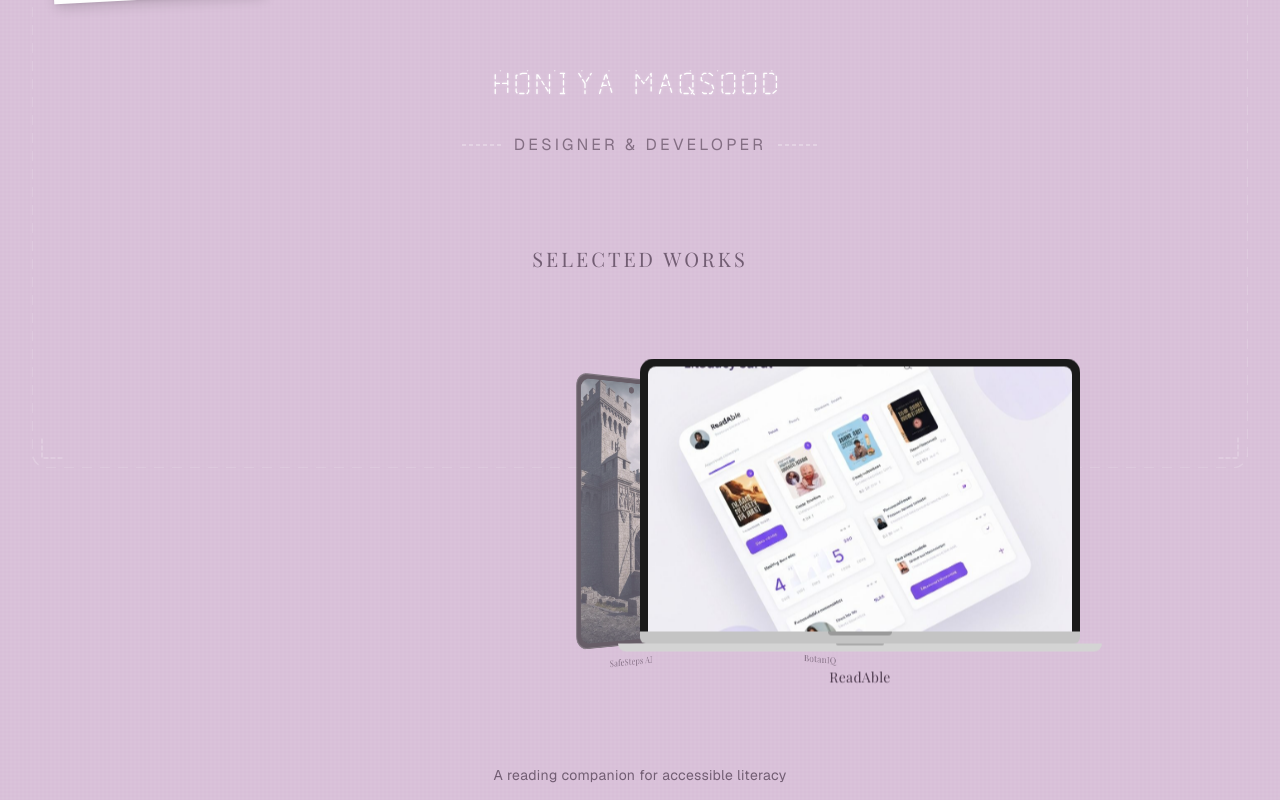
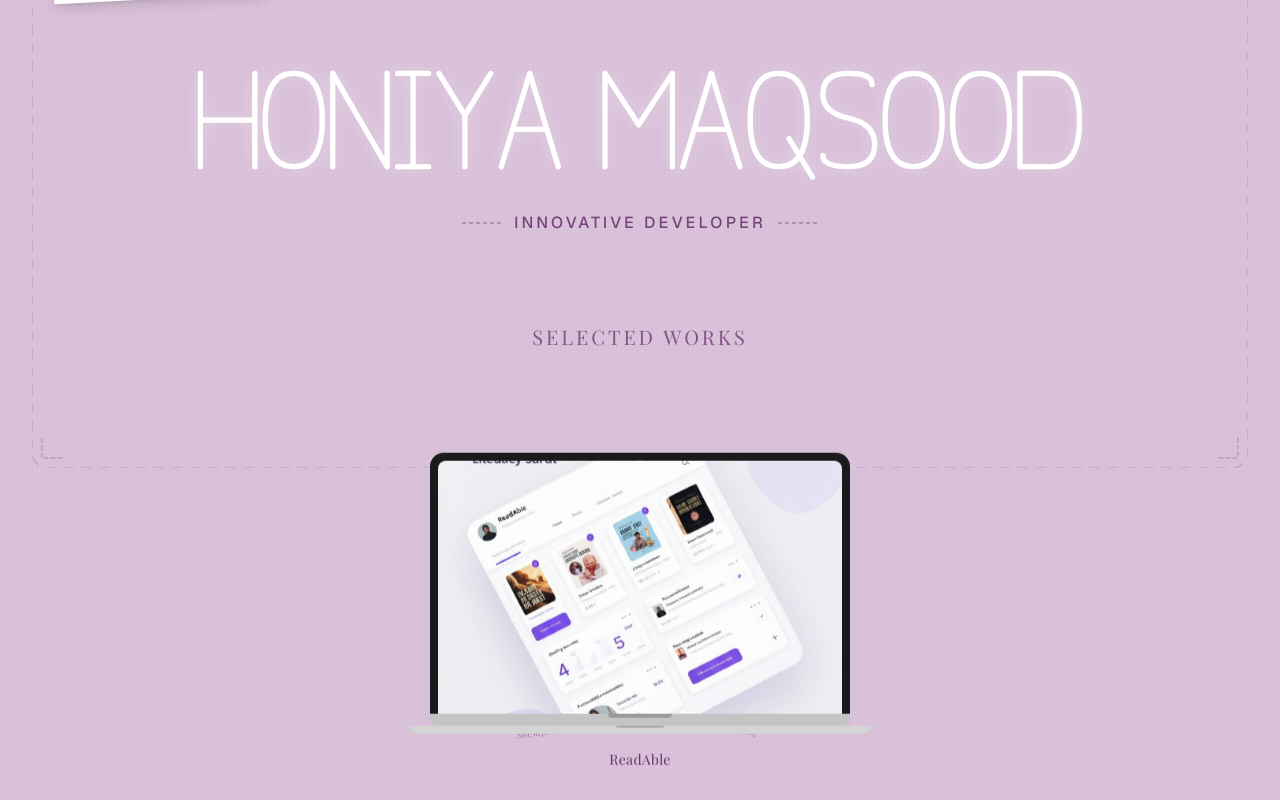
Before and after one commit to Honiya112/Honiya_Portfolio-3q, a Next.js app: page / in a window 1280 px wide. Shown: the part 300-1100 px from the top of the page. Built offline with nearby package versions, Linux system fonts and the light colour scheme.

Commit message:
refactor: update SVG animation and color scheme
Rewrite SVG path with Framer Motion; update text colors; add carousel drag interaction

Co-authored-by: Honiya Maqsood <92329653+Honiya112@users.noreply.github.com>

```diff
--- a/app/layout.tsx
+++ b/app/layout.tsx
@@ -6,11 +6,11 @@ import './globals.css'
 
 const _geist = Geist({ subsets: ["latin"], variable: "--font-geist" });
 const _geistMono = Geist_Mono({ subsets: ["latin"], variable: "--font-geist-mono" });
-const _playfair = Playfair_Display({ subsets: ["latin"], variable: "--font-playfair", weight: ["400", "500", "600", "700"] });
+const _playfair = Playfair_Display({ subsets: ["latin"], variable: "--font-playfair", weight: ["400", "500", "600", "700", "800", "900"] });
 
 export const metadata: Metadata = {
   title: "Honiya's Portfolio",
-  description: "Portfolio of Honiya Maqsood - Designer & Developer crafting beautiful digital experiences.",
+  description: "Portfolio of Honiya Maqsood - Innovative Developer crafting beautiful digital experiences.",
   generator: 'v0.app',
   icons: {
     icon: [
--- a/app/page.tsx
+++ b/app/page.tsx
@@ -17,10 +17,10 @@ export default function Home() {
             width="100%"
             height="100%"
             fill="none"
-            stroke="white"
+            stroke="#4A0E4E"
             strokeWidth="1.5"
             strokeDasharray="10 8"
-            strokeOpacity="0.2"
+            strokeOpacity="0.15"
             rx="16"
           />
         </svg>
@@ -37,7 +37,7 @@ export default function Home() {
               animate={{ opacity: 1, x: 0 }}
               transition={{ duration: 0.8, delay: 0.3 }}
             >
-              <span className="text-[10px] md:text-xs font-sans text-foreground/50 tracking-widest uppercase mb-1">
+              <span className="text-[10px] md:text-xs font-sans text-[#4A0E4E]/50 tracking-widest uppercase mb-1">
                 {"What I'm currently making"}
               </span>
               <PolaroidFrame
@@ -57,7 +57,7 @@ export default function Home() {
               animate={{ opacity: 1, x: 0 }}
               transition={{ duration: 0.8, delay: 0.5 }}
             >
-              <span className="text-[10px] md:text-xs font-sans text-foreground/50 tracking-widest uppercase mb-1">
+              <span className="text-[10px] md:text-xs font-sans text-[#4A0E4E]/50 tracking-widest uppercase mb-1">
                 Picture of the day
               </span>
               <PolaroidFrame
@@ -81,27 +81,27 @@ export default function Home() {
             className="flex items-center gap-3 mt-6"
             initial={{ opacity: 0 }}
             animate={{ opacity: 1 }}
-            transition={{ delay: 2, duration: 0.8 }}
+            transition={{ delay: 3.2, duration: 0.8 }}
           >
             <svg width="40" height="2" className="hidden md:block">
               <line
                 x1="0" y1="1" x2="40" y2="1"
-                stroke="white"
+                stroke="#4A0E4E"
                 strokeWidth="1.5"
                 strokeDasharray="4 3"
-                strokeOpacity="0.4"
+                strokeOpacity="0.35"
               />
             </svg>
-            <p className="font-sans text-sm md:text-base text-foreground/50 tracking-[0.2em] uppercase">
-              Designer & Developer
+            <p className="font-sans text-sm md:text-base text-[#4A0E4E]/70 tracking-[0.2em] uppercase font-medium">
+              Innovative Developer
             </p>
             <svg width="40" height="2" className="hidden md:block">
               <line
                 x1="0" y1="1" x2="40" y2="1"
-                stroke="white"
+                stroke="#4A0E4E"
                 strokeWidth="1.5"
                 strokeDasharray="4 3"
-                strokeOpacity="0.4"
+                strokeOpacity="0.35"
               />
             </svg>
           </motion.div>
@@ -115,7 +115,7 @@ export default function Home() {
           transition={{ delay: 1.2, duration: 0.8 }}
         >
           <motion.h2
-            className="text-center font-serif text-lg md:text-xl text-foreground/60 tracking-[0.15em] uppercase mb-10"
+            className="text-center font-serif text-lg md:text-xl text-[#4A0E4E]/60 tracking-[0.15em] uppercase mb-10"
             initial={{ opacity: 0 }}
             animate={{ opacity: 1 }}
             transition={{ delay: 1.5, duration: 0.8 }}
@@ -130,13 +130,13 @@ export default function Home() {
           <svg width="120" height="2">
             <line
               x1="0" y1="1" x2="120" y2="1"
-              stroke="white"
+              stroke="#4A0E4E"
               strokeWidth="1.5"
               strokeDasharray="6 5"
-              strokeOpacity="0.3"
+              strokeOpacity="0.25"
             />
           </svg>
-          <p className="font-sans text-xs text-foreground/30 tracking-widest uppercase">
+          <p className="font-sans text-xs text-[#4A0E4E]/30 tracking-widest uppercase">
             Crafted with care
           </p>
         </footer>
@@ -171,7 +171,7 @@ function CornerStitch({ position }: { position: "top-left" | "top-right" | "bott
       className={`fixed ${positionClasses[position]} z-0 pointer-events-none`}
       initial={{ opacity: 0 }}
       animate={{ opacity: 1 }}
-      transition={{ delay: 2.5, duration: 0.5 }}
+      transition={{ delay: 3.5, duration: 0.5 }}
     >
       <svg
         width="24"
@@ -182,10 +182,10 @@ function CornerStitch({ position }: { position: "top-left" | "top-right" | "bott
         <path
           d="M2 22 L2 2 L22 2"
           fill="none"
-          stroke="white"
+          stroke="#4A0E4E"
           strokeWidth="1.5"
           strokeDasharray="4 3"
-          strokeOpacity="0.25"
+          strokeOpacity="0.2"
           strokeLinecap="round"
         />
       </svg>
--- a/components/device-carousel.tsx
+++ b/components/device-carousel.tsx
@@ -1,7 +1,7 @@
 "use client"
 
-import { useState } from "react"
-import { motion, AnimatePresence } from "framer-motion"
+import { useState, useRef } from "react"
+import { motion, AnimatePresence, type PanInfo } from "framer-motion"
 import Image from "next/image"
 
 interface Project {
@@ -34,76 +34,48 @@ const projects: Project[] = [
 
 function MacBookMockup({ screenshot, name }: { screenshot: string; name: string }) {
   return (
-    <div className="relative w-[340px] md:w-[440px]">
-      {/* Screen */}
+    <div className="relative w-[320px] md:w-[420px]">
       <div className="relative rounded-t-xl bg-[#1a1a1a] p-2 pb-0">
-        {/* Camera */}
         <div className="absolute top-1.5 left-1/2 -translate-x-1/2 w-2 h-2 rounded-full bg-[#2a2a2a]" />
         <div className="relative w-full aspect-[16/10] rounded-t-md overflow-hidden bg-[#111]">
-          <Image
-            src={screenshot}
-            alt={`${name} project screenshot`}
-            fill
-            className="object-cover"
-          />
+          <Image src={screenshot} alt={`${name} project screenshot`} fill className="object-cover" />
         </div>
       </div>
-      {/* Bottom bezel */}
       <div className="relative h-3 bg-[#c4c4c4] rounded-b-sm">
         <div className="absolute top-0 left-1/2 -translate-x-1/2 w-16 h-1 bg-[#9a9a9a] rounded-b-sm" />
       </div>
-      {/* Base */}
       <div className="relative mx-auto w-[110%] -ml-[5%] h-2 bg-[#d4d4d4] rounded-b-lg">
         <div className="absolute top-0 left-1/2 -translate-x-1/2 w-12 h-0.5 bg-[#aaa] rounded-b" />
       </div>
-      {/* Label */}
-      <p className="text-center mt-4 font-serif text-foreground/80 text-sm tracking-wide">{name}</p>
+      <p className="text-center mt-4 font-serif text-[#4A0E4E]/80 text-sm tracking-wide">{name}</p>
     </div>
   )
 }
 
 function IPhoneMockup({ screenshot, name }: { screenshot: string; name: string }) {
   return (
-    <div className="relative w-[160px] md:w-[200px]">
-      {/* Phone body */}
+    <div className="relative w-[150px] md:w-[190px]">
       <div className="relative rounded-[28px] bg-[#1a1a1a] p-2 border-[3px] border-[#333]">
-        {/* Notch */}
         <div className="absolute top-2 left-1/2 -translate-x-1/2 w-16 h-4 bg-[#1a1a1a] rounded-b-xl z-10" />
-        {/* Screen */}
         <div className="relative w-full aspect-[9/19.5] rounded-[22px] overflow-hidden bg-[#111]">
-          <Image
-            src={screenshot}
-            alt={`${name} project screenshot`}
-            fill
-            className="object-cover"
-          />
+          <Image src={screenshot} alt={`${name} project screenshot`} fill className="object-cover" />
         </div>
       </div>
-      {/* Label */}
-      <p className="text-center mt-4 font-serif text-foreground/80 text-sm tracking-wide">{name}</p>
+      <p className="text-center mt-4 font-serif text-[#4A0E4E]/80 text-sm tracking-wide">{name}</p>
     </div>
   )
 }
 
 function SamsungMockup({ screenshot, name }: { screenshot: string; name: string }) {
   return (
-    <div className="relative w-[160px] md:w-[200px]">
-      {/* Phone body */}
+    <div className="relative w-[150px] md:w-[190px]">
       <div className="relative rounded-[20px] bg-[#1a1a1a] p-1.5 border-[2px] border-[#444]">
-        {/* Punch hole camera */}
         <div className="absolute top-3 left-1/2 -translate-x-1/2 w-2.5 h-2.5 bg-[#222] rounded-full z-10" />
-        {/* Screen */}
         <div className="relative w-full aspect-[9/19.5] rounded-[16px] overflow-hidden bg-[#111]">
-          <Image
-            src={screenshot}
-            alt={`${name} project screenshot`}
-            fill
-            className="object-cover"
-          />
+          <Image src={screenshot} alt={`${name} project screenshot`} fill className="object-cover" />
         </div>
       </div>
-      {/* Label */}
-      <p className="text-center mt-4 font-serif text-foreground/80 text-sm tracking-wide">{name}</p>
+      <p className="text-center mt-4 font-serif text-[#4A0E4E]/80 text-sm tracking-wide">{name}</p>
     </div>
   )
 }
@@ -121,6 +93,18 @@ function DeviceMockup({ project }: { project: Project }) {
 
 export function DeviceCarousel() {
   const [activeIndex, setActiveIndex] = useState(0)
+  const constraintsRef = useRef<HTMLDivElement>(null)
+
+  const handleDragEnd = (_: MouseEvent | TouchEvent | PointerEvent, info: PanInfo) => {
+    const threshold = 50
+    if (info.offset.x < -threshold) {
+      // swiped left → next
+      setActiveIndex((prev) => (prev + 1) % projects.length)
+    } else if (info.offset.x > threshold) {
+      // swiped right → previous
+      setActiveIndex((prev) => (prev - 1 + projects.length) % projects.length)
+    }
+  }
 
   const getPosition = (index: number) => {
     const diff = (index - activeIndex + projects.length) % projects.length
@@ -131,7 +115,7 @@ export function DeviceCarousel() {
 
   const positionVariants = {
     center: {
-      x: 0,
+      x: "-50%",
       z: 0,
       scale: 1,
       rotateY: 0,
@@ -139,28 +123,34 @@ export function DeviceCarousel() {
       zIndex: 30,
     },
     left: {
-      x: "-55%",
-      z: -200,
-      scale: 0.75,
-      rotateY: 35,
-      opacity: 0.6,
+      x: "-115%",
+      z: -250,
+      scale: 0.72,
+      rotateY: 40,
+      opacity: 0.55,
       zIndex: 10,
     },
     right: {
-      x: "55%",
-      z: -200,
-      scale: 0.75,
-      rotateY: -35,
-      opacity: 0.6,
+      x: "15%",
+      z: -250,
+      scale: 0.72,
+      rotateY: -40,
+      opacity: 0.55,
       zIndex: 10,
     },
   }
 
   return (
-    <div className="flex flex-col items-center gap-8">
-      <div
-        className="relative w-full max-w-[800px] h-[350px] md:h-[420px]"
+    <div className="flex flex-col items-center gap-8 w-full">
+      {/* Drag wrapper - centered */}
+      <motion.div
+        ref={constraintsRef}
+        className="relative w-full max-w-[900px] h-[380px] md:h-[440px] mx-auto cursor-grab active:cursor-grabbing"
         style={{ perspective: "1200px" }}
+        drag="x"
+        dragConstraints={{ left: 0, right: 0 }}
+        dragElastic={0.2}
+        onDragEnd={handleDragEnd}
       >
         <AnimatePresence mode="sync">
           {projects.map((project, index) => {
@@ -168,10 +158,9 @@ export function DeviceCarousel() {
             return (
               <motion.div
                 key={project.name}
-                className="absolute left-1/2 top-1/2 cursor-pointer"
+                className="absolute left-1/2 top-1/2 pointer-events-auto"
                 style={{
                   transformStyle: "preserve-3d",
-                  x: "-50%",
                   y: "-50%",
                 }}
                 animate={positionVariants[position]}
@@ -180,7 +169,7 @@ export function DeviceCarousel() {
                   ease: [0.32, 0.72, 0, 1],
                 }}
                 onClick={() => setActiveIndex(index)}
-                whileHover={position !== "center" ? { scale: 0.8, opacity: 0.8 } : {}}
+                whileHover={position !== "center" ? { scale: 0.78, opacity: 0.75 } : {}}
                 role="button"
                 aria-label={`View ${project.name} project`}
                 tabIndex={0}
@@ -196,7 +185,7 @@ export function DeviceCarousel() {
             )
           })}
         </AnimatePresence>
-      </div>
+      </motion.div>
 
       {/* Description */}
       <motion.div
@@ -206,7 +195,7 @@ export function DeviceCarousel() {
         transition={{ duration: 0.4 }}
         className="text-center"
       >
-        <p className="text-foreground/60 font-sans text-sm tracking-wide">
+        <p className="text-[#4A0E4E]/60 font-sans text-sm tracking-wide">
           {projects[activeIndex].description}
         </p>
       </motion.div>
@@ -219,8 +208,8 @@ export function DeviceCarousel() {
             onClick={() => setActiveIndex(index)}
             className={`w-2.5 h-2.5 rounded-full transition-all duration-300 ${
               index === activeIndex
-                ? "bg-foreground/70 scale-125"
-                : "bg-foreground/20 hover:bg-foreground/40"
+                ? "bg-[#4A0E4E]/70 scale-125"
+                : "bg-[#4A0E4E]/20 hover:bg-[#4A0E4E]/40"
             }`}
             aria-label={`Go to ${project.name}`}
           />
--- a/components/polaroid-frame.tsx
+++ b/components/polaroid-frame.tsx
@@ -59,7 +59,7 @@ export function PolaroidFrame({
 
       {/* Caption written in "handwriting" style */}
       <p
-        className="absolute bottom-2.5 left-0 right-0 text-center text-[11px] md:text-xs text-[#5C3D5C]/80 tracking-wide font-serif italic"
+        className="absolute bottom-2.5 left-0 right-0 text-center text-[11px] md:text-xs text-[#4A0E4E]/70 tracking-wide font-serif italic"
       >
         {caption}
       </p>
--- a/components/stitched-name.tsx
+++ b/components/stitched-name.tsx
@@ -1,128 +1,194 @@
 "use client"
 
-import { motion } from "framer-motion"
+import { motion, useMotionValue, useTransform, animate } from "framer-motion"
 import { useEffect, useRef, useState } from "react"
 
-const LETTERS = "HONIYA MAQSOOD".split("")
+/*
+ * Each letter of "HONIYA MAQSOOD" is defined as an SVG <path>.
+ * Framer Motion's `pathLength` drives a single 0 → 1 animation that
+ * reveals the stroke progressively, producing the "needle-stitching"
+ * draw effect. A dashed `strokeDasharray` overlays the stroke so the
+ * solid draw still looks like thread stitches.
+ *
+ * A global progress motion-value (0 → 1 over 3 s) is used; each letter
+ * maps its own slice of that progress so letters appear left-to-right.
+ */
 
-function getLetterPath(letter: string, x: number, y: number, size: number): string {
-  const s = size
-  const h = s * 0.8
+interface LetterDef {
+  char: string
+  d: string // SVG path data
+  width: number // advance width
+}
 
-  const paths: Record<string, string> = {
-    H: `M${x} ${y + h} L${x} ${y} M${x} ${y + h * 0.5} L${x + s * 0.5} ${y + h * 0.5} M${x + s * 0.5} ${y} L${x + s * 0.5} ${y + h}`,
-    O: `M${x + s * 0.25} ${y} L${x + s * 0.45} ${y} L${x + s * 0.5} ${y + h * 0.1} L${x + s * 0.5} ${y + h * 0.9} L${x + s * 0.45} ${y + h} L${x + s * 0.05} ${y + h} L${x} ${y + h * 0.9} L${x} ${y + h * 0.1} Z`,
-    N: `M${x} ${y + h} L${x} ${y} L${x + s * 0.5} ${y + h} L${x + s * 0.5} ${y}`,
-    I: `M${x + s * 0.1} ${y} L${x + s * 0.35} ${y} M${x + s * 0.225} ${y} L${x + s * 0.225} ${y + h} M${x + s * 0.1} ${y + h} L${x + s * 0.35} ${y + h}`,
-    Y: `M${x} ${y} L${x + s * 0.25} ${y + h * 0.5} L${x + s * 0.5} ${y} M${x + s * 0.25} ${y + h * 0.5} L${x + s * 0.25} ${y + h}`,
-    A: `M${x} ${y + h} L${x + s * 0.25} ${y} L${x + s * 0.5} ${y + h} M${x + s * 0.1} ${y + h * 0.6} L${x + s * 0.4} ${y + h * 0.6}`,
-    M: `M${x} ${y + h} L${x} ${y} L${x + s * 0.3} ${y + h * 0.5} L${x + s * 0.6} ${y} L${x + s * 0.6} ${y + h}`,
-    Q: `M${x + s * 0.25} ${y} L${x + s * 0.45} ${y} L${x + s * 0.5} ${y + h * 0.1} L${x + s * 0.5} ${y + h * 0.9} L${x + s * 0.45} ${y + h} L${x + s * 0.05} ${y + h} L${x} ${y + h * 0.9} L${x} ${y + h * 0.1} Z M${x + s * 0.35} ${y + h * 0.7} L${x + s * 0.55} ${y + h * 1.05}`,
-    S: `M${x + s * 0.45} ${y + h * 0.1} L${x + s * 0.35} ${y} L${x + s * 0.1} ${y} L${x} ${y + h * 0.1} L${x} ${y + h * 0.35} L${x + s * 0.45} ${y + h * 0.6} L${x + s * 0.5} ${y + h * 0.8} L${x + s * 0.4} ${y + h} L${x + s * 0.1} ${y + h} L${x} ${y + h * 0.9}`,
-    D: `M${x} ${y} L${x} ${y + h} L${x + s * 0.35} ${y + h} L${x + s * 0.5} ${y + h * 0.85} L${x + s * 0.5} ${y + h * 0.15} L${x + s * 0.35} ${y} Z`,
-    " ": "",
+const FONT_H = 72 // cap-height in SVG units
+const GAP = 8 // inter-letter gap
+const WORD_GAP = 28 // space between words
+
+function buildLetters(): LetterDef[] {
+  // Bolder, more complete letter paths at 72-unit height for high legibility
+  const defs: Record<string, { d: (x: number) => string; w: number }> = {
+    H: {
+      d: (x) =>
+        `M${x} ${FONT_H} L${x} 0 M${x} ${FONT_H * 0.5} L${x + 42} ${FONT_H * 0.5} M${x + 42} 0 L${x + 42} ${FONT_H}`,
+      w: 42,
+    },
+    O: {
+      d: (x) =>
+        `M${x + 22} 0 Q${x} 0 ${x} ${FONT_H * 0.5} Q${x} ${FONT_H} ${x + 22} ${FONT_H} Q${x + 44} ${FONT_H} ${x + 44} ${FONT_H * 0.5} Q${x + 44} 0 ${x + 22} 0`,
+      w: 44,
+    },
+    N: {
+      d: (x) =>
+        `M${x} ${FONT_H} L${x} 0 L${x + 42} ${FONT_H} L${x + 42} 0`,
+      w: 42,
+    },
+    I: {
+      d: (x) =>
+        `M${x} 0 L${x + 24} 0 M${x + 12} 0 L${x + 12} ${FONT_H} M${x} ${FONT_H} L${x + 24} ${FONT_H}`,
+      w: 24,
+    },
+    Y: {
+      d: (x) =>
+        `M${x} 0 L${x + 20} ${FONT_H * 0.45} L${x + 40} 0 M${x + 20} ${FONT_H * 0.45} L${x + 20} ${FONT_H}`,
+      w: 40,
+    },
+    A: {
+      d: (x) =>
+        `M${x} ${FONT_H} L${x + 22} 0 L${x + 44} ${FONT_H} M${x + 10} ${FONT_H * 0.6} L${x + 34} ${FONT_H * 0.6}`,
+      w: 44,
+    },
+    M: {
+      d: (x) =>
+        `M${x} ${FONT_H} L${x} 0 L${x + 26} ${FONT_H * 0.55} L${x + 52} 0 L${x + 52} ${FONT_H}`,
+      w: 52,
+    },
+    Q: {
+      d: (x) =>
+        `M${x + 22} 0 Q${x} 0 ${x} ${FONT_H * 0.5} Q${x} ${FONT_H} ${x + 22} ${FONT_H} Q${x + 44} ${FONT_H} ${x + 44} ${FONT_H * 0.5} Q${x + 44} 0 ${x + 22} 0 M${x + 30} ${FONT_H * 0.7} L${x + 48} ${FONT_H + 8}`,
+      w: 48,
+    },
+    S: {
+      d: (x) =>
+        `M${x + 38} ${FONT_H * 0.12} Q${x + 38} 0 ${x + 20} 0 Q${x} 0 ${x} ${FONT_H * 0.22} Q${x} ${FONT_H * 0.42} ${x + 20} ${FONT_H * 0.48} Q${x + 40} ${FONT_H * 0.54} ${x + 40} ${FONT_H * 0.76} Q${x + 40} ${FONT_H} ${x + 20} ${FONT_H} Q${x} ${FONT_H} ${x} ${FONT_H * 0.88}`,
+      w: 40,
+    },
+    D: {
+      d: (x) =>
+        `M${x} 0 L${x} ${FONT_H} L${x + 24} ${FONT_H} Q${x + 46} ${FONT_H} ${x + 46} ${FONT_H * 0.5} Q${x + 46} 0 ${x + 24} 0 Z`,
+      w: 46,
+    },
   }
 
-  return paths[letter] || ""
+  const text = "HONIYA MAQSOOD"
+  const letters: LetterDef[] = []
+  let cx = 0
+
+  for (const ch of text) {
+    if (ch === " ") {
+      letters.push({ char: " ", d: "", width: WORD_GAP })
+      cx += WORD_GAP
+    } else {
+      const def = defs[ch]
+      if (def) {
+        letters.push({ char: ch, d: def.d(cx), width: def.w })
+        cx += def.w + GAP
+      }
+    }
+  }
+
+  return letters
+}
+
+function AnimatedLetter({
+  d,
+  index,
+  total,
+  progress,
+}: {
+  d: string
+  index: number
+  total: number
+  progress: ReturnType<typeof useMotionValue<number>>
+}) {
+  // Each letter occupies a slice of the 0→1 timeline
+  const sliceStart = index / total
+  const sliceEnd = (index + 1) / total
+  const pathLength = useTransform(progress, [sliceStart, sliceEnd], [0, 1])
+  const opacity = useTransform(progress, [sliceStart, Math.min(sliceStart + 0.02, 1)], [0, 1])
+
+  return (
+    <>
+      {/* Solid fill stroke drawn progressively */}
+      <motion.path
+        d={d}
+        fill="none"
+        stroke="white"
+        strokeWidth="4"
+        strokeLinecap="round"
+        strokeLinejoin="round"
+        style={{
+          pathLength,
+          opacity,
+          filter: "drop-shadow(0 0 6px rgba(255,255,255,0.35))",
+        }}
+      />
+      {/* Dashed overlay for the "stitch" texture */}
+      <motion.path
+        d={d}
+        fill="none"
+        stroke="rgba(255,255,255,0.45)"
+        strokeWidth="4"
+        strokeLinecap="round"
+        strokeLinejoin="round"
+        strokeDasharray="6 5"
+        style={{
+          pathLength,
+          opacity,
+        }}
+      />
+    </>
+  )
 }
 
 export function StitchedName() {
-  const svgRef = useRef<SVGSVGElement>(null)
-  const [pathLengths, setPathLengths] = useState<number[]>([])
-  const [isMounted, setIsMounted] = useState(false)
+  const [letters] = useState(() => buildLetters())
+  const progress = useMotionValue(0)
+  const hasAnimated = useRef(false)
 
-  const letterSpacing = 52
-  const letterSize = 48
-  const startY = 20
-  const totalWidth = LETTERS.reduce((acc, letter) => {
-    if (letter === " ") return acc + 30
-    if (letter === "M") return acc + letterSize * 0.6 + 16
-    return acc + letterSize * 0.5 + 16
-  }, 0)
+  const drawableLetters = letters.filter((l) => l.d !== "")
+  const totalDrawable = drawableLetters.length
 
-  const paths: string[] = []
-  let currentX = 0
-  LETTERS.forEach((letter) => {
-    if (letter === " ") {
-      paths.push("")
-      currentX += 30
-    } else {
-      const w = letter === "M" ? letterSize * 0.6 : letterSize * 0.5
-      paths.push(getLetterPath(letter, currentX, startY, letterSize))
-      currentX += w + 16
-    }
-  })
+  // total SVG width from letter data
+  const totalWidth = letters.reduce((acc, l) => acc + l.width + (l.char !== " " ? GAP : 0), 0) - GAP
 
   useEffect(() => {
-    setIsMounted(true)
-    if (svgRef.current) {
-      const pathElements = svgRef.current.querySelectorAll("path.letter-path")
-      const lengths = Array.from(pathElements).map((p) => (p as SVGPathElement).getTotalLength())
-      setPathLengths(lengths)
-    }
-  }, [])
+    if (hasAnimated.current) return
+    hasAnimated.current = true
+    animate(progress, 1, { duration: 3, ease: "easeInOut" })
+  }, [progress])
+
+  // Assign sequential indices only to drawable letters
+  let drawIndex = 0
 
   return (
-    <div className="flex flex-col items-center">
+    <div className="flex flex-col items-center w-full">
       <svg
-        ref={svgRef}
-        viewBox={`-10 0 ${totalWidth + 20} ${letterSize + 40}`}
-        className="w-full max-w-[700px] md:max-w-[850px] h-auto"
+        viewBox={`-8 -8 ${totalWidth + 16} ${FONT_H + 24}`}
+        className="w-full max-w-[740px] md:max-w-[900px] h-auto"
         aria-label="Honiya Maqsood"
         role="img"
       >
         <title>{"Honiya Maqsood"}</title>
-        {paths.map((d, i) => {
-          if (!d) return null
-          const length = pathLengths[i] || 500
+        {letters.map((letter, i) => {
+          if (letter.d === "") return null
+          const idx = drawIndex++
           return (
-            <motion.path
+            <AnimatedLetter
               key={i}
-              className="letter-path"
-              d={d}
-              fill="none"
-              stroke="white"
-              strokeWidth="2.5"
-              strokeDasharray="8 6"
-              strokeLinecap="round"
-              strokeLinejoin="round"
-              initial={isMounted ? { strokeDashoffset: length, opacity: 0 } : false}
-              animate={
-                isMounted && pathLengths.length > 0
-                  ? { strokeDashoffset: 0, opacity: 1 }
-                  : undefined
-              }
-              transition={{
-                strokeDashoffset: {
-                  duration: 1.8,
-                  delay: i * 0.12,
-                  ease: "easeInOut",
-                },
-                opacity: {
-                  duration: 0.3,
-                  delay: i * 0.12,
-                },
-              }}
-              style={{
-                filter: "drop-shadow(0 0 3px rgba(255,255,255,0.4))",
-              }}
-            />
-          )
-        })}
-        {/* Needle decorative dots along the stitching */}
-        {paths.map((d, i) => {
-          if (!d) return null
-          return (
-            <motion.circle
-              key={`dot-${i}`}
-              cx={i * letterSpacing + 10}
-              cy={startY - 5}
-              r="1.5"
-              fill="white"
-              fillOpacity="0.6"
-              initial={{ scale: 0 }}
-              animate={{ scale: 1 }}
-              transition={{ delay: i * 0.12 + 1.5, duration: 0.3 }}
+              d={letter.d}
+              index={idx}
+              total={totalDrawable}
+              progress={progress}
             />
           )
         })}
```
